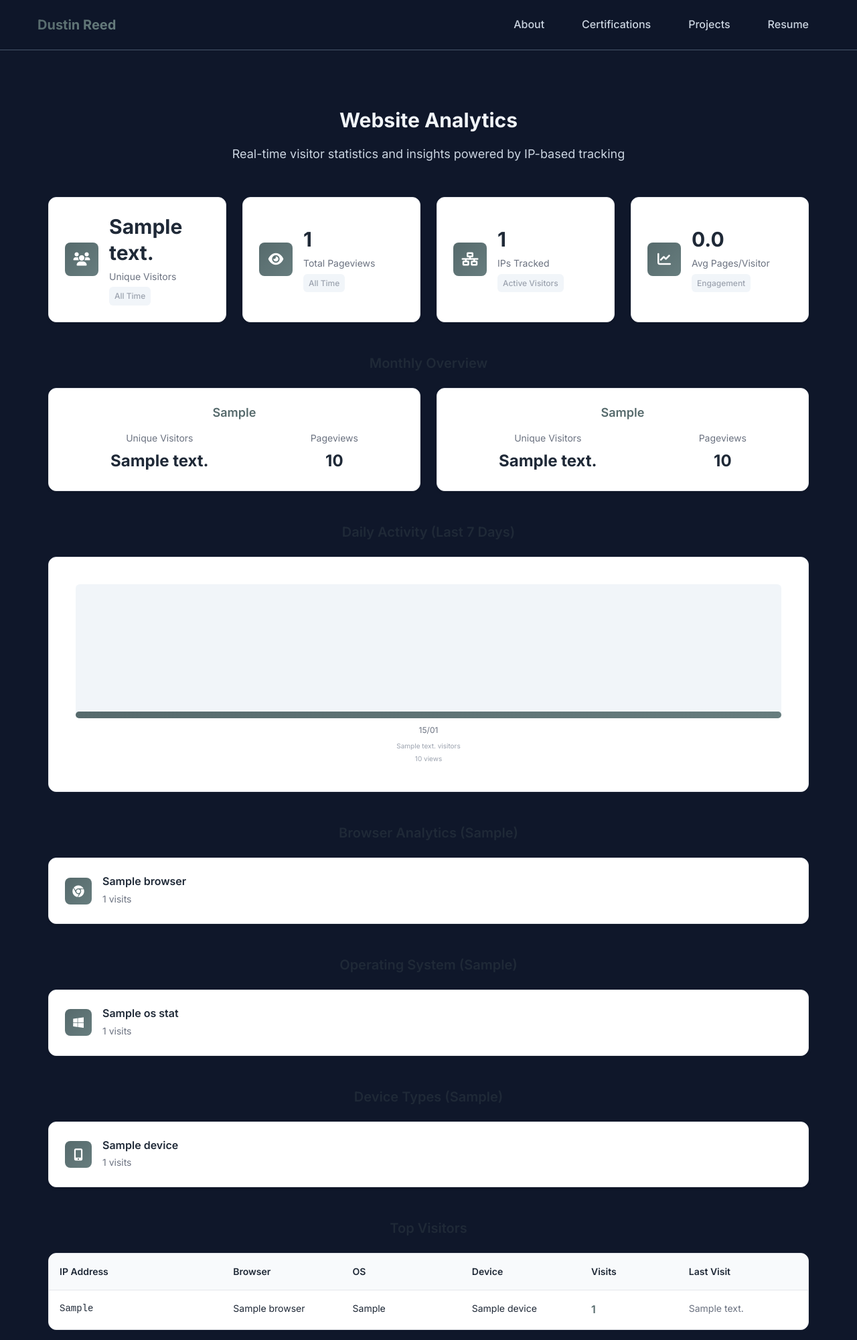
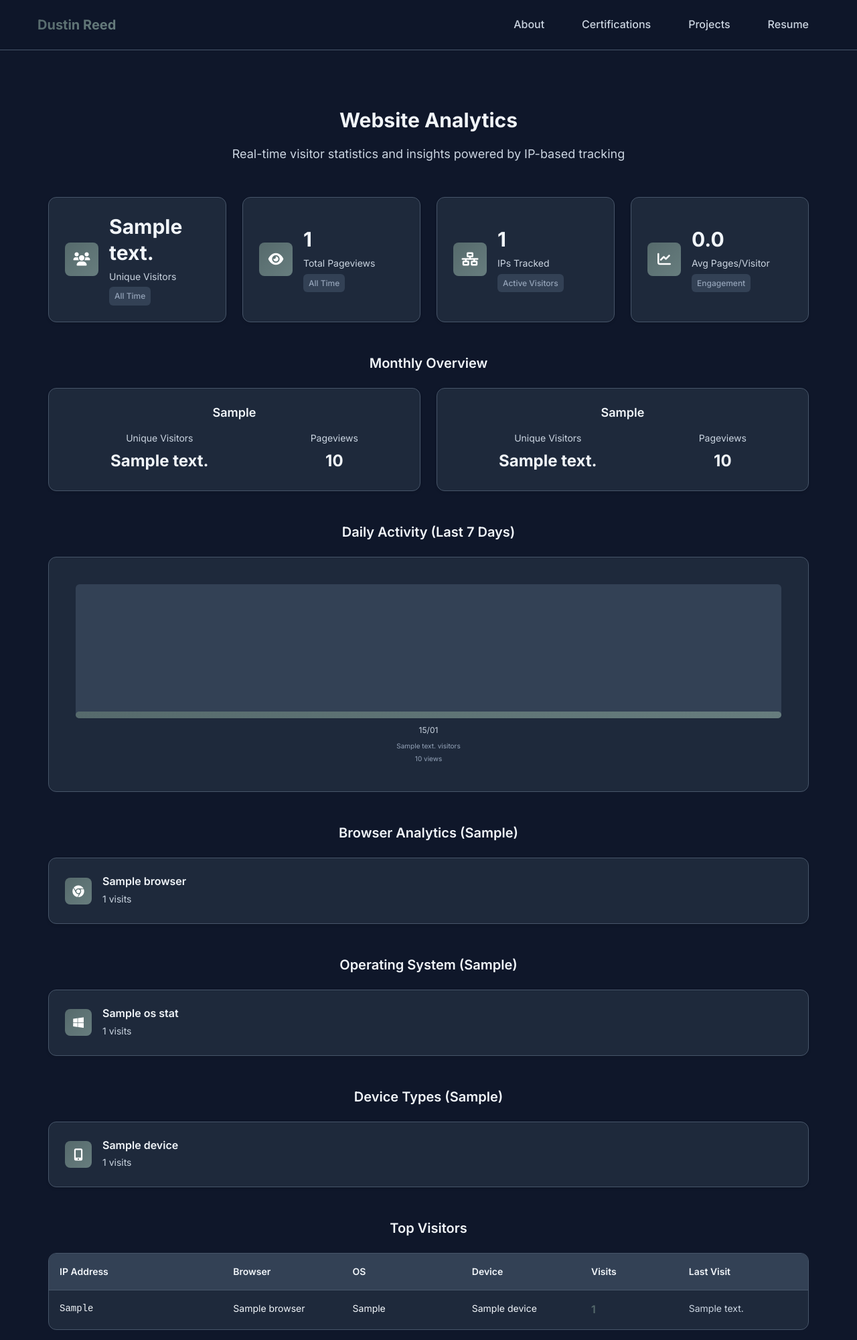
Before and after one commit to dustinreed-info/dr-info-website-flask, a Python web app: template templates/analytics.html in a window 1280 px wide. Shown: the top 2000 px of the page at 67% size. Run offline with Jinja, Linux system fonts and the light colour scheme; the template is opened without the code that fills it: most values are stand-ins (such as "Sample title", 1, 10 or a date in 2020).

Commit message:
Update CSS styles for dark mode implementation
- Changed background and border colors for various components to support dark mode.
- Updated text colors to ensure readability in dark mode across metric cards, month cards, daily activity sections, and tables.
- Removed legacy dark mode styles that were previously commented out.

```diff
--- a/static/site.css
+++ b/static/site.css
@@ -1152,8 +1152,8 @@ a:hover {
 }
 
 .metric-card {
-    background: var(--bg-primary);
-    border: 1px solid var(--border-color);
+    background: var(--dark-bg-secondary);
+    border: 1px solid var(--dark-border-color);
     border-radius: var(--border-radius-lg);
     padding: var(--spacing-lg);
     display: flex;
@@ -1185,19 +1185,19 @@ a:hover {
     font-size: var(--font-size-3xl);
     font-weight: 700;
     margin: 0;
-    color: var(--text-primary);
+    color: var(--dark-text-primary);
 }
 
 .metric-content p {
     margin: var(--spacing-xs) 0 0 0;
-    color: var(--text-secondary);
+    color: var(--dark-text-secondary);
     font-size: var(--font-size-sm);
 }
 
 .metric-change {
     display: inline-block;
-    background: var(--bg-tertiary);
-    color: var(--text-muted);
+    background: var(--dark-bg-tertiary);
+    color: var(--dark-text-muted);
     padding: var(--spacing-xs) var(--spacing-sm);
     border-radius: var(--border-radius-sm);
     font-size: var(--font-size-xs);
@@ -1212,7 +1212,7 @@ a:hover {
 .section-title-small {
     font-size: var(--font-size-xl);
     font-weight: 600;
-    color: var(--text-primary);
+    color: var(--dark-text-primary);
     margin-bottom: var(--spacing-lg);
     text-align: center;
 }
@@ -1224,8 +1224,8 @@ a:hover {
 }
 
 .month-card {
-    background: var(--bg-primary);
-    border: 1px solid var(--border-color);
+    background: var(--dark-bg-secondary);
+    border: 1px solid var(--dark-border-color);
     border-radius: var(--border-radius-lg);
     padding: var(--spacing-lg);
     text-align: center;
@@ -1235,7 +1235,7 @@ a:hover {
 .month-card h4 {
     font-size: var(--font-size-lg);
     font-weight: 600;
-    color: var(--primary-color);
+    color: var(--dark-text-primary);
     margin-bottom: var(--spacing-md);
 }
 
@@ -1253,19 +1253,19 @@ a:hover {
 
 .stat-label {
     font-size: var(--font-size-sm);
-    color: var(--text-secondary);
+    color: var(--dark-text-secondary);
     margin-bottom: var(--spacing-xs);
 }
 
 .stat-value {
     font-size: var(--font-size-2xl);
     font-weight: 700;
-    color: var(--text-primary);
+    color: var(--dark-text-primary);
 }
 
 .daily-activity {
-    background: var(--bg-primary);
-    border: 1px solid var(--border-color);
+    background: var(--dark-bg-secondary);
+    border: 1px solid var(--dark-border-color);
     border-radius: var(--border-radius-lg);
     padding: var(--spacing-lg);
     overflow-x: auto;
@@ -1289,7 +1289,7 @@ a:hover {
 .bar-container {
     width: 100%;
     height: 200px;
-    background: var(--bg-tertiary);
+    background: var(--dark-bg-tertiary);
     border-radius: var(--border-radius-sm);
     position: relative;
     margin-bottom: var(--spacing-sm);
@@ -1307,7 +1307,7 @@ a:hover {
 
 .day-label {
     font-size: var(--font-size-xs);
-    color: var(--text-secondary);
+    color: var(--dark-text-secondary);
     text-align: center;
     margin-bottom: var(--spacing-xs);
 }
@@ -1315,12 +1315,12 @@ a:hover {
 .day-stats {
     text-align: center;
     font-size: var(--font-size-xs);
-    color: var(--text-muted);
+    color: var(--dark-text-muted);
 }
 
 .top-ips-table {
-    background: var(--bg-primary);
-    border: 1px solid var(--border-color);
+    background: var(--dark-bg-secondary);
+    border: 1px solid var(--dark-border-color);
     border-radius: var(--border-radius-lg);
     overflow: hidden;
 }
@@ -1330,10 +1330,10 @@ a:hover {
     grid-template-columns: 1.5fr 1fr 1fr 1fr 0.8fr 1fr;
     gap: var(--spacing-md);
     padding: var(--spacing-md);
-    background: var(--bg-secondary);
-    border-bottom: 1px solid var(--border-color);
+    background: var(--dark-bg-tertiary);
+    border-bottom: 1px solid var(--dark-border-color);
     font-weight: 600;
-    color: var(--text-primary);
+    color: var(--dark-text-primary);
     font-size: var(--font-size-sm);
 }
 
@@ -1357,11 +1357,11 @@ a:hover {
 .ip-address {
     font-family: 'Courier New', monospace;
     font-size: var(--font-size-sm);
-    color: var(--text-primary);
+    color: var(--dark-text-primary);
 }
 
 .browser, .os, .device {
-    color: var(--text-primary);
+    color: var(--dark-text-primary);
     font-size: var(--font-size-sm);
 }
 
@@ -1371,7 +1371,7 @@ a:hover {
 }
 
 .date {
-    color: var(--text-secondary);
+    color: var(--dark-text-secondary);
     font-size: var(--font-size-sm);
 }
 
@@ -1383,8 +1383,8 @@ a:hover {
 }
 
 .ua-stat-card {
-    background: var(--bg-primary);
-    border: 1px solid var(--border-color);
+    background: var(--dark-bg-secondary);
+    border: 1px solid var(--dark-border-color);
     border-radius: var(--border-radius-lg);
     padding: var(--spacing-lg);
     display: flex;
@@ -1416,12 +1416,12 @@ a:hover {
     font-size: var(--font-size-base);
     font-weight: 600;
     margin: 0;
-    color: var(--text-primary);
+    color: var(--dark-text-primary);
 }
 
 .ua-content p {
     margin: var(--spacing-xs) 0 0 0;
-    color: var(--text-secondary);
+    color: var(--dark-text-secondary);
     font-size: var(--font-size-sm);
 }
 
```
Also changed, not shown: other parts of static/site.css (+4 -44 lines).
